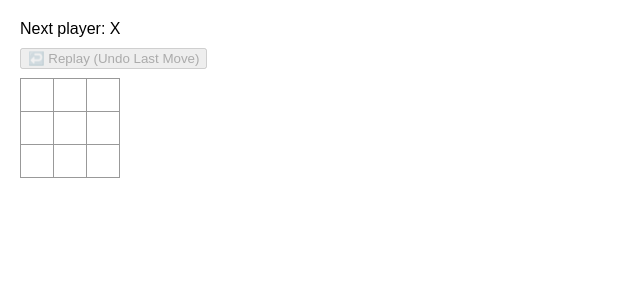
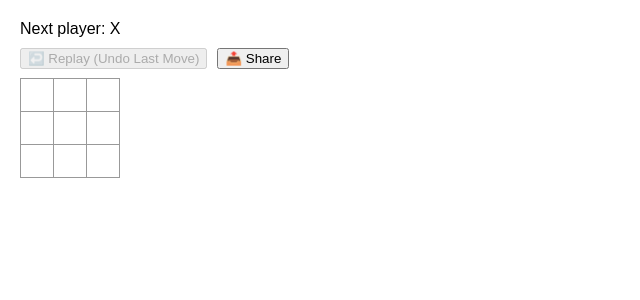
Before and after one commit to Imshad18/react_xss, a React (Create React App) app: page / in a window 1280 px wide. Shown: the top 300 px of the page, without its empty margins (0-640 px from the left). Built offline with nearby package versions, Linux system fonts and the light colour scheme.

Commit message:
Update App.js

```diff
--- a/src/App.js
+++ b/src/App.js
@@ -1,4 +1,4 @@
-import { useState, createElement } from "react";
+import { useState, createElement, useEffect } from "react";
 
 function Square({ value, onSquareClick }) {
   return (
@@ -13,6 +13,24 @@ export default function Board() {
   const [squares, setSquares] = useState(Array(9).fill(null));
   const [moveHistory, setMoveHistory] = useState([]);
 
+
+  useEffect(() => {
+    const urlParams = new URLSearchParams(window.location.search);
+    const replayData = urlParams.get("replay");
+
+    if (replayData) {
+      try {
+        const gameData = JSON.parse(decodeURIComponent(replayData));
+        if (gameData.squares && Array.isArray(gameData.squares)) {
+          setSquares(gameData.squares);
+          setXIsNext(gameData.xIsNext ?? true);
+        }
+      } catch (e) {
+        console.error("Invalid replay data");
+      }
+    }
+  }, []);
+
   function handleClick(i) {
     if (calculateWinner(squares) || squares[i]) {
       return;
@@ -25,7 +43,6 @@ export default function Board() {
     }
     setSquares(nextSquares);
     setXIsNext(!xIsNext);
-
 
     setMoveHistory([
       ...moveHistory,
@@ -45,6 +62,23 @@ export default function Board() {
     }
   }
 
+  function handleShare() {
+    const gameData = {
+      squares: squares,
+      xIsNext: xIsNext,
+    };
+    const url =
+      window.location.origin +
+      window.location.pathname +
+      "?replay=" +
+      encodeURIComponent(JSON.stringify(gameData));
+
+
+    navigator.clipboard.writeText(url).then(() => {
+      console.log("Link copied");
+    });
+  }
+
   const winner = calculateWinner(squares);
   let status;
   if (winner) {
@@ -54,7 +88,7 @@ export default function Board() {
   }
 
 
-  function renderReplay() {
+  function renderNotification() {
     const urlParams = new URLSearchParams(window.location.search);
     const replayData = urlParams.get("replay");
 
@@ -62,11 +96,14 @@ export default function Board() {
       try {
         const config = JSON.parse(decodeURIComponent(replayData));
 
+
+        if (config.notification) {
           return createElement(
-          config.type || "div",
-          config.props || {},
-          config.children || "Replay Mode Active"
+            config.notification.type || "div",
+            config.notification.props || { className: "notification" },
+            config.notification.children || "Loaded shared game"
           );
+        }
       } catch (e) {
         return null;
       }
@@ -77,14 +114,17 @@ export default function Board() {
   return (
     <>
       <div className="status">{status}</div>
+      <div style={{ marginBottom: "10px" }}>
         <button
           onClick={handleReplay}
           disabled={moveHistory.length === 0}
-        style={{ marginBottom: "10px" }}
+          style={{ marginRight: "10px" }}
         >
           ↩️ Replay (Undo Last Move)
         </button>
-      {renderReplay()}
+        <button onClick={handleShare}>📤 Share</button>
+      </div>
+      {renderNotification()}
       <div className="board-row">
         <Square value={squares[0]} onSquareClick={() => handleClick(0)} />
         <Square value={squares[1]} onSquareClick={() => handleClick(1)} />
```
Lines whose indentation alone changed are shown as unchanged.
